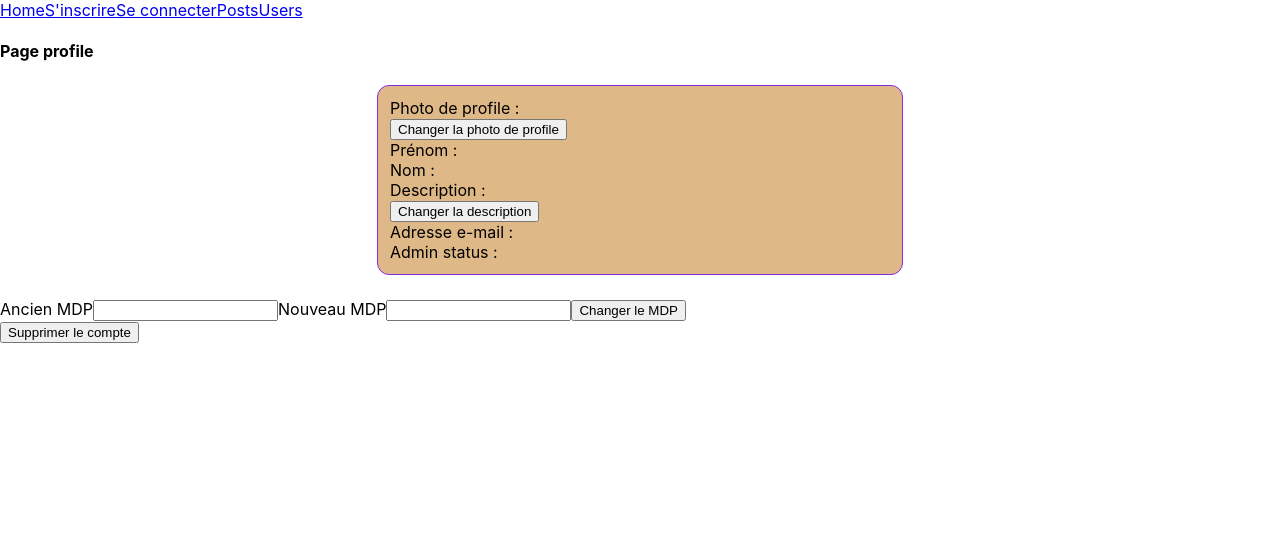
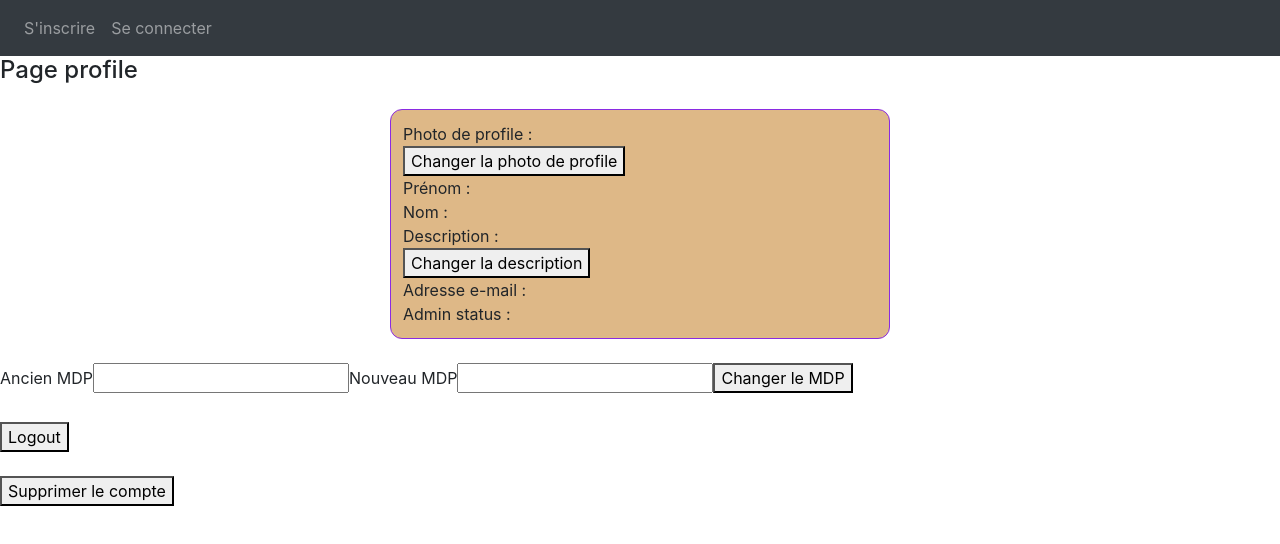
Before and after one commit to BarisMacaroglu/Groupomania, a React (Create React App) app in the folder frontend/: page /users/1 in a window 1280 px wide. Shown: the top 544 px of the page. Built offline with nearby package versions, Linux system fonts and the light colour scheme; no server answers.

Commit message:
Authentification with useContext tested, bootstrap integrated

```diff
--- a/frontend/public/index.html
+++ b/frontend/public/index.html
@@ -10,35 +10,16 @@
       content="Web site created using create-react-app"
     />
     <link rel="apple-touch-icon" href="%PUBLIC_URL%/logo192.png" />
-    <!--
-      manifest.json provides metadata used when your web app is installed on a
-      user's mobile device or desktop. See https://developers.google.com/web/fundamentals/web-app-manifest/
-    -->
+
     <link rel="manifest" href="%PUBLIC_URL%/manifest.json" />
-    <!--
-      Notice the use of %PUBLIC_URL% in the tags above.
-      It will be replaced with the URL of the `public` folder during the build.
-      Only files inside the `public` folder can be referenced from the HTML.
 
-      Unlike "/favicon.ico" or "favicon.ico", "%PUBLIC_URL%/favicon.ico" will
-      work correctly both with client-side routing and a non-root public URL.
-      Learn how to configure a non-root public URL by running `npm run build`.
-    -->
     <link rel="stylesheet" href="https://cdnjs.cloudflare.com/ajax/libs/font-awesome/5.13.1/css/all.min.css">
+    <link rel="stylesheet" href="https://stackpath.bootstrapcdn.com/bootstrap/4.5.2/css/bootstrap.min.css" integrity="sha384-JcKb8q3iqJ61gNV9KGb8thSsNjpSL0n8PARn9HuZOnIxN0hoP+VmmDGMN5t9UJ0Z" crossorigin="anonymous">
     <title>Groupomania</title>
   </head>
   <body>
     <noscript>You need to enable JavaScript to run this app.</noscript>
     <div id="root"></div>
-    <!--
-      This HTML file is a template.
-      If you open it directly in the browser, you will see an empty page.
 
-      You can add webfonts, meta tags, or analytics to this file.
-      The build step will place the bundled scripts into the <body> tag.
-
-      To begin the development, run `npm start` or `yarn start`.
-      To create a production bundle, use `npm run build` or `yarn build`.
-    -->
   </body>
 </html>
--- a/frontend/src/App2.js
+++ b/frontend/src/App2.js
@@ -9,6 +9,9 @@ import OnePost from "./pages/OnePost";
 import User from "./pages/User";
 import Profile from "./pages/Profile";
 import AuthApi from "./AuthApi";
+import Navbar from 'react-bootstrap/Navbar';
+import Nav from "react-bootstrap/Nav";
+import Routes from "./Routes";
 
 export default function App2() {
 
@@ -27,31 +30,37 @@ export default function App2() {
   useEffect(() => {
     readLs();
     console.log(auth);
-  }, []);
+  }, [auth]);
 
-  let navbar;
-  if(auth === true) {
-    const userId = localStorage.getItem("userId");
+  let navLink;
+  if (auth === true) {
+
+      const userId = localStorage.getItem("userId");
+
+      navLink = <>
+              <Nav className="mr-auto">
+                  <Link to="/posts" className="nav-link">Tous les posts</Link>
+                  <Link to={"/users/" + userId } className="nav-link">Mon compte</Link>
+              </Nav>
+            </>
+  } else {
+      navLink = <Nav className="mr-auto">
+              <Link to="/signup" className="nav-link">S'inscrire</Link>
+              <Link to="/login" className="nav-link">Se connecter</Link>
+          </Nav>
   }
 
   return (
-    <div>
-      <BrowserRouter>
-      <Link to="/">Home</Link>
-      <Link to="/signup">S'inscrire</Link>
-      <Link to="/login">Se connecter</Link>
-      <Link to="/posts">Posts</Link>
-      <Link to="/users">Users</Link>
-        <Switch>
-            <Route exact path="/" component ={Home} />
-            <Route exact path="/signup" component ={Signup} />
-            <Route exact path="/login" component ={Login} />
-            <Route exact path="/posts"  component ={Post} />
-            <Route exact path="/posts/:id"  component ={OnePost} />
-            <Route exact path="/users"  component={User}/>
-            <Route exact path="/users/:id"  component={Profile}/>
-        </Switch>
-      </BrowserRouter>
-    </div>
+    <React.Fragment>
+      <AuthApi.Provider value={{auth, setAuth}}>
+        <BrowserRouter>
+          <Navbar sticky="top" bg="dark" variant="dark">
+              <Link to="/" className="logo"></Link>
+              {navLink}
+          </Navbar>
+          <Routes />
+        </BrowserRouter>
+      </AuthApi.Provider>
+    </React.Fragment>
   );
 }
--- /dev/null
+++ b/frontend/src/Routes.js
@@ -0,0 +1,30 @@
+import React, {useContext} from 'react';
+import { BrowserRouter, Route, Switch } from 'react-router-dom';
+
+import AuthApi from "./AuthApi";
+import Home from './pages/Home';
+import Signup from "./pages/Signup";
+import Login from "./pages/Login";
+import Post from "./pages/Post";
+import OnePost from "./pages/OnePost";
+import User from "./pages/User";
+import Profile from "./pages/Profile";
+
+function Routes() {
+
+    const Auth = useContext(AuthApi);
+
+    return (
+        <Switch>
+            <Route exact path="/" component ={Home} />
+            <Route exact path="/signup" component ={Signup} />
+            <Route exact path="/login" component ={Login} />
+            <Route exact path="/posts" auth={Auth.auth} component ={Post} />
+            <Route exact path="/posts/:id" auth={Auth.auth} component ={OnePost} />
+            <Route exact path="/users" auth={Auth.auth} component={User}/>
+            <Route exact path="/users/:id" auth={Auth.auth} component={Profile}/>
+        </Switch>
+    )
+}
+
+export default Routes
--- a/frontend/src/pages/Home.js
+++ b/frontend/src/pages/Home.js
@@ -1,13 +1,10 @@
 import React from 'react'
 import Login from './Login'
-import Header from './Header'
 
 function Home() {
     return (
         <div>
-            <Header></Header>
             <h2>Welcome to the home page of Grupomania</h2>
-            <p>---Logo, images et infos génériques à propos de Groupomania---</p>
             <Login></Login>
         </div>
     )
--- a/frontend/src/pages/Login.js
+++ b/frontend/src/pages/Login.js
@@ -1,6 +1,6 @@
 import React, { useState } from "react";
 import Axios from "axios";
-import { Link } from "react-router-dom";
+import { Link, useHistory } from "react-router-dom";
 
 export default function Login() {
   const [emailReg, setEmailReg] = useState("");
@@ -8,6 +8,8 @@ export default function Login() {
 
   const [loginStatus, setLoginStatus] = useState("");
   const [token, setToken] = useState("");
+
+  let history = useHistory();
 
   const login = () => {
     console.log("Login button clicked");
@@ -22,7 +24,7 @@ export default function Login() {
           setToken(response.data.token);
           localStorage.setItem("token", response.data.token);
           localStorage.setItem("userId", response.data.userId);
-          // history.push("www.google.com");
+          history.push("/posts");
         } else {
           alert(response.data.error);
         }
--- a/frontend/src/pages/Post.js
+++ b/frontend/src/pages/Post.js
@@ -62,6 +62,7 @@ function Post() {
         </form>
       </div>
       <div className="all_posts">
+        <h4>Fil d'actualité</h4>
         {listOfPosts.map((value, key) => {
           return (
             <div
--- a/frontend/src/pages/Profile.js
+++ b/frontend/src/pages/Profile.js
@@ -21,6 +21,17 @@ function Profile() {
       })
       .catch((error) => console.log(error));
   }, []);
+
+  const logout = () => {
+    console.log("Log out button clicked");
+    Axios.get("http://localhost:3001/logout", headers)
+      .then((response) => {
+        console.log(response);
+        localStorage.clear();
+        history.push("/");
+      })
+      .catch((error) => console.log(error));
+  };
 
   const confirmDelete = () => {
     // window.alert("Etes-vous sure de supprimer votre compte ?");
@@ -51,7 +62,8 @@ function Profile() {
           <input type="password"></input>
           <label>Nouveau MDP</label>
           <input type="password"></input>
-          <button>Changer le MDP</button>
+          <button>Changer le MDP</button> <br/> <br/>
+          <button onClick={logout}>Logout</button> <br/> <br/>
         </div>
         <div>
           <button onClick={confirmDelete}>Supprimer le compte</button>
```
